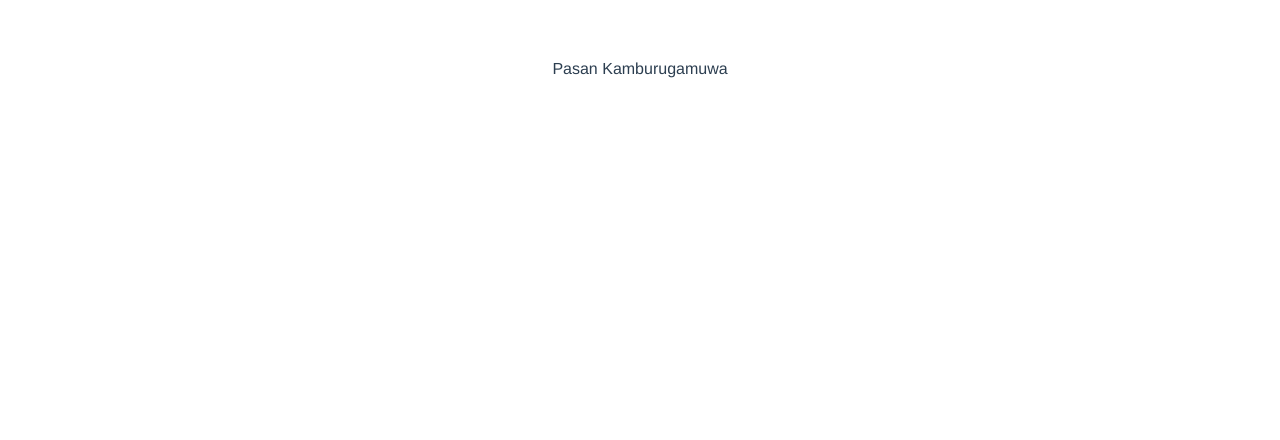
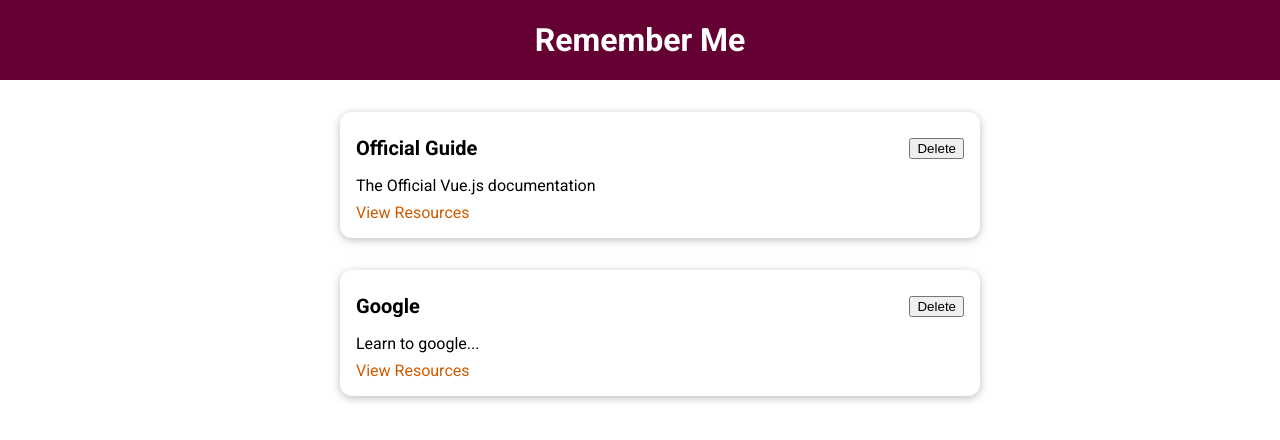
Before and after one commit to pasan04/vue-learning, a Vue app: page / in a window 1280 px wide. Shown: the top 440 px of the page. Built offline with nearby package versions, Linux system fonts and the light colour scheme.

Commit message:
Add components and layouts

```diff
--- a/src/App.vue
+++ b/src/App.vue
@@ -1,34 +1,52 @@
 <template>
-  <learning-resources></learning-resources>
+    <the-header title="Remember Me"></the-header>
+    <stored-resources :resources="storedResources"></stored-resources>
 </template>
 
 <script>
-import LearningResources from './components/learning-resources/LearningResource.vue'
+import StoredResources from './components/learning-resources/StoredResource.vue';
+import TheHeader from './components/layouts/TheHeader.vue';
 
 export default {
-  name: 'App',
   components:{
-    LearningResources
+    StoredResources,
+    TheHeader
   },
   data(){
-    // storedResources:[
-    //   {
-    //     id:'official-guide',
-    //     title:'Official Guide',
-
-    //   }
-    // ]
+    return{
+      storedResources:[
+        {
+          id:'official-guide',
+          title:'Official Guide',
+          description: 'The Official Vue.js documentation',
+          link: 'https://vuejs.org'
+        },
+        {
+          id:'google',
+          title:'Google',
+          description: 'Learn to google...',
+          link: 'https://google.org'
+        }
+      ]
+    }
   }
 }
 </script>
 
-<style>
-#app {
-  font-family: Avenir, Helvetica, Arial, sans-serif;
-  -webkit-font-smoothing: antialiased;
-  -moz-osx-font-smoothing: grayscale;
-  text-align: center;
-  color: #2c3e50;
-  margin-top: 60px;
+<style >
+@import url('https://fonts.googleapis.com/css2?family=Roboto:wght@400;700&display=swap');
+
+* {
+  box-sizing: border-box;
 }
+
+html {
+  font-family: 'Roboto', sans-serif;
+}
+
+body {
+  margin: 0;
+}
+
+
 </style>
--- /dev/null
+++ b/src/components/UI/BaseCard.vue
@@ -0,0 +1,15 @@
+<template>
+    <div>
+        <slot></slot>
+    </div>
+</template>
+
+<style scoped>
+div {
+  border-radius: 12px;
+  box-shadow: 0 2px 8px rgba(0, 0, 0, 0.26);
+  padding: 1rem;
+  margin: 2rem auto;
+  max-width: 40rem;
+}
+</style>
--- /dev/null
+++ b/src/components/layouts/TheHeader.vue
@@ -0,0 +1,27 @@
+<template>
+    <header>
+        <h1>{{title}}</h1>
+    </header>
+</template>
+
+<script>
+export default{
+    props: ['title']
+}
+</script>
+
+<style scoped>
+header {
+  width: 100%;
+  height: 5rem;
+  background-color: #640032;
+  display: flex;
+  justify-content: center;
+  align-items: center;
+}
+
+header h1 {
+  color: white;
+  margin: 0;
+}
+</style>
--- a/src/components/learning-resources/LearningResource.vue
+++ b/src/components/learning-resources/LearningResource.vue
@@ -1,4 +1,59 @@
 <template>
+    <base-card>
+      <!-- <li> -->
+        <header>
+          <h3>{{title}}</h3>
+          <button>Delete</button>
+        </header>
+        <p>{{description}}</p>
+        <nav>
+          <a href="link">View Resources</a>
+        </nav>
+      <!-- </li> -->
+    </base-card>
+</template>
 
-    <p>Pasan Kamburugamuwa</p>
-</template>
+<script>
+// import BaseCard from './../../UI/BaseCard.vue'
+
+export default{
+    props: ['title', 'description', 'link'],
+    // components: {  // no need as base-class declared as a global component in App.vue
+    //   BaseCard
+    // }
+}
+</script>
+
+<style scoped>
+
+li {
+  margin: auto;
+  max-width: 40rem;
+}
+
+header {
+  display: flex;
+  justify-content: space-between;
+  align-items: center;
+}
+
+h3 {
+  font-size: 1.25rem;
+  margin: 0.5rem 0;
+}
+
+p {
+  margin: 0.5rem 0;
+}
+
+a {
+  text-decoration: none;
+  color: #ce5c00;
+}
+
+a:hover,
+a:active {
+  color: #c89300;
+}
+
+</style>
--- /dev/null
+++ b/src/components/learning-resources/StoredResource.vue
@@ -0,0 +1,16 @@
+<template>
+  <ul>
+    <learning-resource v-for="res in resources" :key="res.id" :title="res.title" :description="res.description" :link="res.link"></learning-resource>
+    <!-- <learning-resources v-for="res in storedResources" :key="res.id" :title="res.title" :description="res.description" :link="res.link"></learning-resources> -->
+  </ul>
+</template>
+
+<script>
+import LearningResource from './LearningResource.vue'
+export default{
+    props: ['resources'],
+    components:{
+        LearningResource
+    }
+}
+</script>
--- a/src/main.js
+++ b/src/main.js
@@ -1,4 +1,8 @@
 import { createApp } from 'vue'
 import App from './App.vue'
+import BaseCard from './components/UI/BaseCard.vue';
 
-createApp(App).mount('#app')
+const app = createApp(App)
+app.component('base-card', BaseCard)
+
+app.mount('#app')
```
